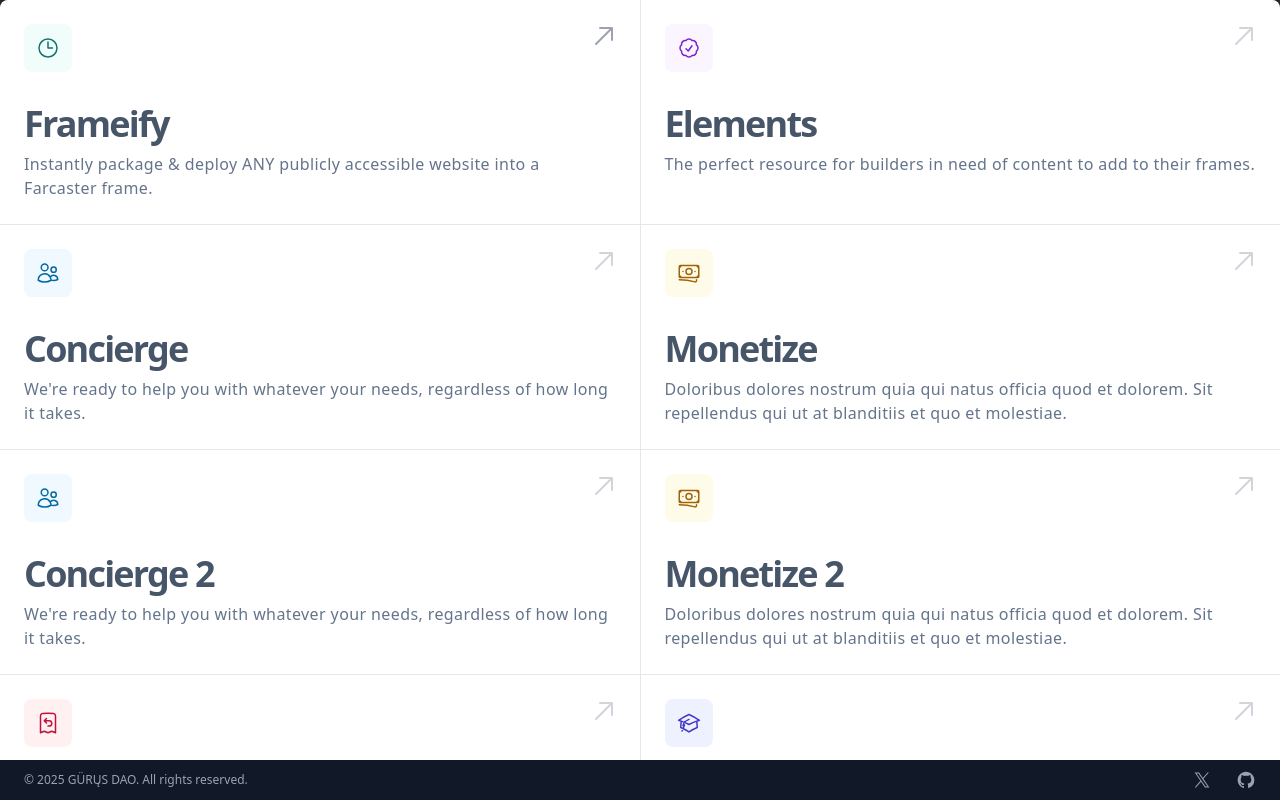
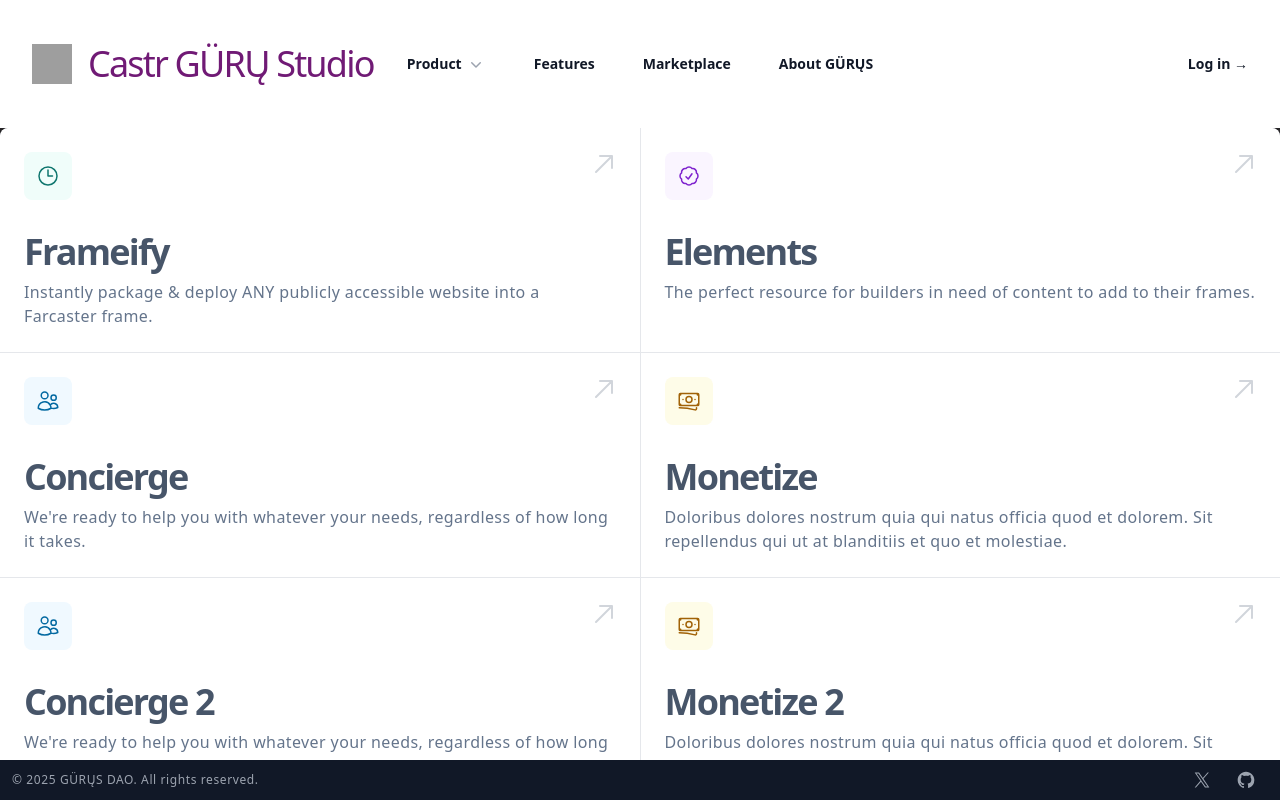
Before and after one commit to castrguru/desktop, a Vue app: page / in a window 1280 px wide. Built offline with nearby package versions, Linux system fonts and the light colour scheme; grey boxes are pictures that could not be loaded.

Commit message:
Re-test invoke (in env).

```diff
--- a/src/App.vue
+++ b/src/App.vue
@@ -1,6 +1,8 @@
 <template>
     <main class="w-screen h-screen bg-gradient-to-b from-stone-800 to-slate-800 flex flex-col justify-between overflow-x-hidden">
-        <!-- <Header /> -->
+        <div class="flex">
+            <Header />
+        </div>
 
         <div class="flex-1 h-full overflow-y-scroll">
             <RouterView />
@@ -9,7 +11,6 @@
         <div class="flex">
             <Footer />
         </div>
-
     </main>
 </template>
 
--- a/src/components/Footer.vue
+++ b/src/components/Footer.vue
@@ -1,16 +1,16 @@
 <template>
     <footer class="w-full bg-gray-900">
-        <div class="px-6 py-2 flex items-center justify-between">
+        <div class="pl-3 pr-6 py-2 flex items-center justify-between">
+            <p class="mt-0 text-center text-xs/6 text-gray-400 md:order-1 tracking-wider">
+                &copy; 2025 GÜRŲS DAO. All rights reserved.
+            </p>
+
             <div class="flex justify-center gap-x-6 md:order-2">
                 <a v-for="item in navigation" :key="item.name" :href="item.href" class="text-gray-400 hover:text-gray-300">
                     <span class="sr-only">{{ item.name }}</span>
                     <component :is="item.icon" class="size-5" aria-hidden="true" />
                 </a>
             </div>
-
-            <p class="mt-0 text-center text-xs/6 text-gray-400 md:order-1">
-                &copy; 2025 GÜRŲS DAO. All rights reserved.
-            </p>
         </div>
     </footer>
 </template>
--- a/src/components/Header.vue
+++ b/src/components/Header.vue
@@ -1,5 +1,5 @@
 <template>
-    <header class="bg-white">
+    <header class="w-full bg-white">
         <nav class="mx-auto flex max-w-7xl items-center justify-between p-6 lg:px-8" aria-label="Global">
             <div class="flex lg:flex-1">
                 <!-- <a href="#" class="-m-1.5 p-1.5">
@@ -136,10 +136,10 @@
                             <section>
                                 <form class="row" @submit.prevent="greet">
                                     <input id="greet-input" v-model="name" placeholder="Enter a name..." />
-                                    <button type="submit" class="text-xl text-slate-200">Greet</button>
+                                    <button type="submit" class="text-2xl text-slate-800">Greet</button>
                                 </form>
 
-                                <p v-if="greetMsg.length > 1" className="p-5 bg-rose-200 text-2xl font-bold text-sky-800 tracking-widest leading-9 text-pretty">
+                                <p v-if="greetMsg?.length > 1" className="p-5 bg-rose-200 text-2xl font-bold text-sky-800 tracking-widest leading-9 text-pretty">
                                     {{ greetMsg }}
                                 </p>
                             </section>
@@ -161,21 +161,24 @@
 import { ArrowPathIcon, Bars3Icon, ChartPieIcon, CursorArrowRaysIcon, FingerPrintIcon, SquaresPlusIcon, XMarkIcon } from '@heroicons/vue/24/outline'
 import { ChevronDownIcon, PhoneIcon, PlayCircleIcon } from '@heroicons/vue/20/solid'
 
-// import { ref } from 'vue'
-// import { invoke } from '@tauri-apps/api/core'
+import { invoke } from '@tauri-apps/api/core'
 
-// const greetMsg = ref('')
-// const name = ref('')
+const greetMsg = ref(null)
+const name = ref(null)
 
-// async function greet() {
-//     if (name.value === '') {
-//         greetMsg.value = ''
-//         return
-//     }
+const greet = async () => {
+    /* Validate (Tauri) invoke. */
+    if (typeof invoke === 'undefined') {
+        return alert('You CANNOT use Tauri functions here.')
+    }
 
-//     // Learn more about Tauri commands at https://tauri.app/develop/calling-rust/
-//     greetMsg.value = await invoke('greet', { name: name.value })
-// }
+    if (name.value === '') {
+        return greetMsg.value = ''
+    }
+
+    /* Call Rust (backend). */
+    greetMsg.value = await invoke('greet', { name: name.value })
+}
 
 const products = [
     { name: 'Analytics', description: 'Get a better understanding of your traffic', href: '#', icon: ChartPieIcon },
```
